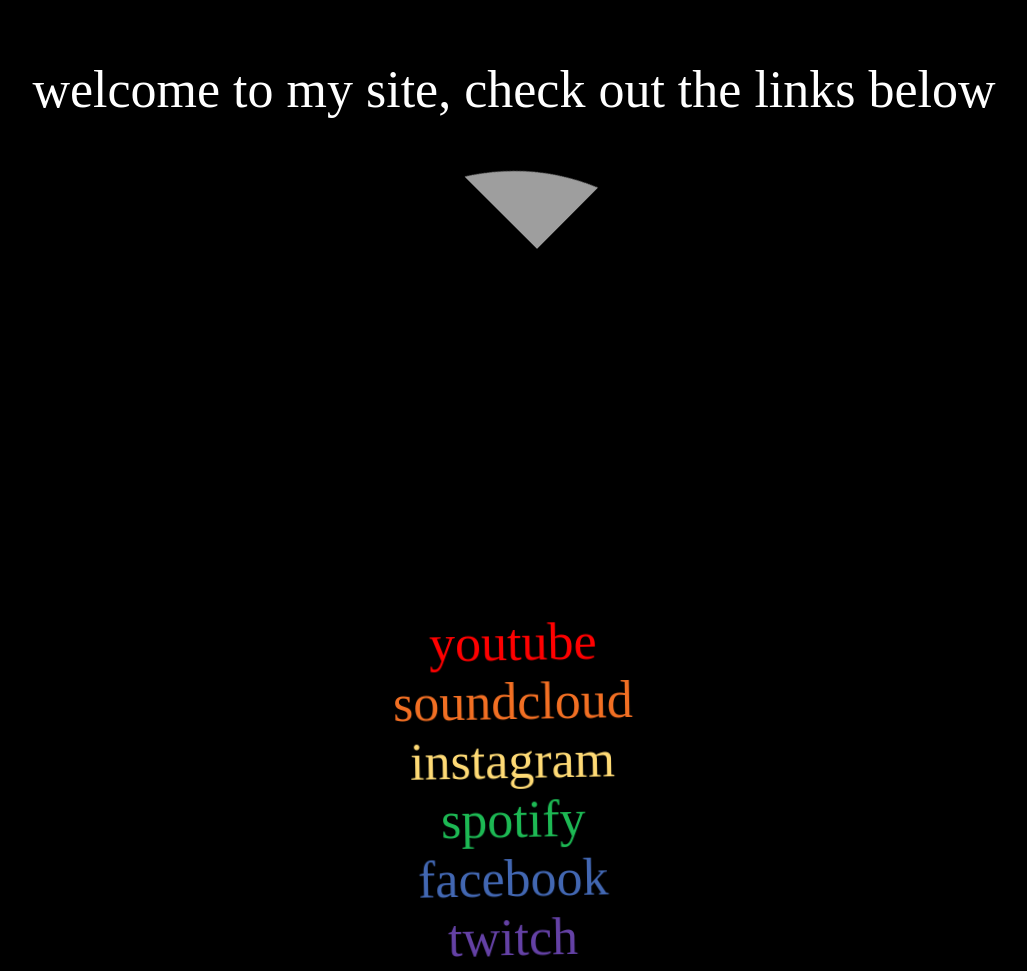
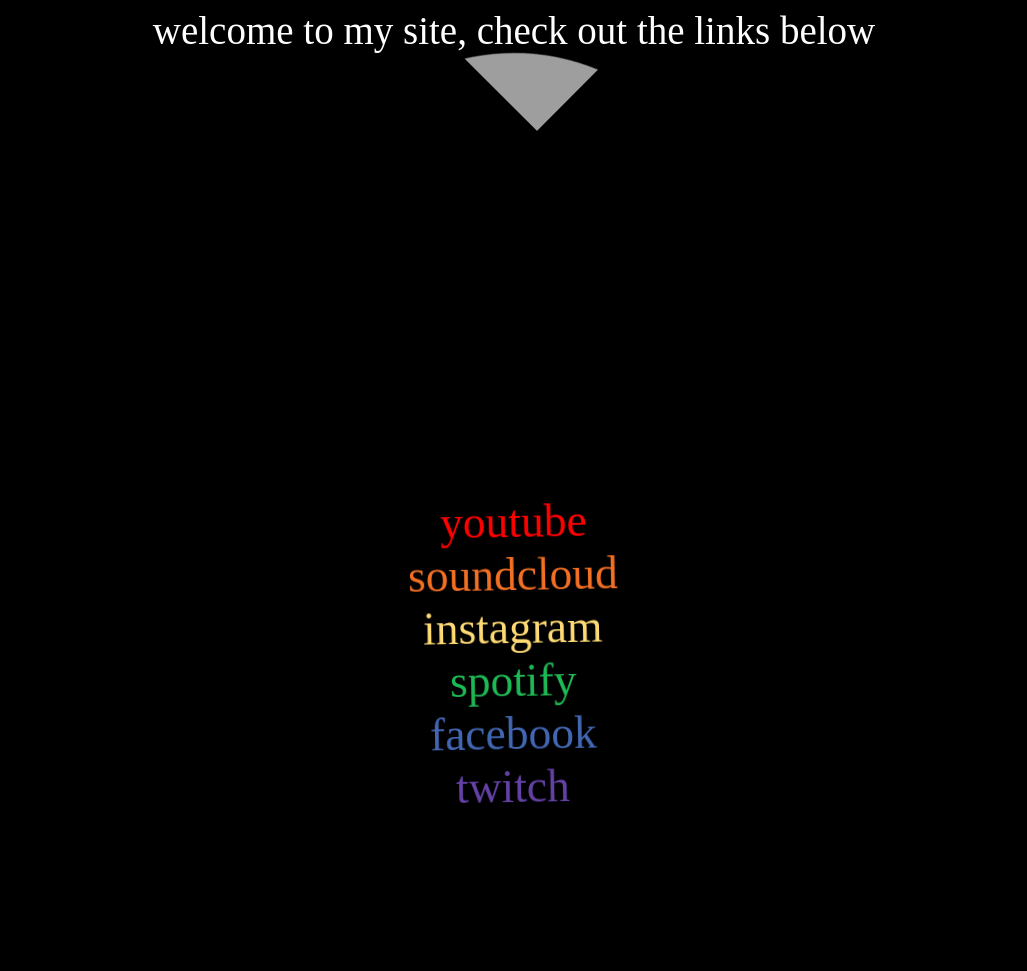
Before and after one commit to GryphonEDM/music, a plain HTML site: page index.html in a window 1280 px wide. Shown: the whole page, without its empty margins (126-1153 px from the left). After the commit the page ends 819 px from the top, so only its background shows below. Drawn offline with nearby package versions, Linux system fonts and the light colour scheme; animation ran at ten frames a second.

Commit message:
Update index.css

```diff
--- a/index.css
+++ b/index.css
@@ -30,33 +30,33 @@
   .YTL {
 /*     margin-top: 3.5rem; */
     color: #FF0000;
-    font-size: 2em;
+    font-size: 1.75em;
   }
 
   .SCL {
     color: #F26F23;
-    font-size: 2em;
+    font-size: 1.75em;
   }
 
   .IGL {
     color: #feda75;
-    font-size: 2em;
+    font-size: 1.75em;
   }
 
   .SL {
     color: #1DB954;
-    font-size: 2em;
+    font-size: 1.75em;
   }
 
 
   .FBL {
     color: #4267B2;
-    font-size: 2em;
+    font-size: 1.75em;
   }
 
   .TL {
     color: #6441a5;
-    font-size: 2em;
+    font-size: 1.75em;
   }
 
   #output {
@@ -92,8 +92,8 @@
   }
 
   #welcome {
-    font-size: 2em;
-/*     margin-bottom: 3rem; */
+    font-size: 1.5em;
+    margin: 0;
   }
 
   @keyframes wiggle {
```
